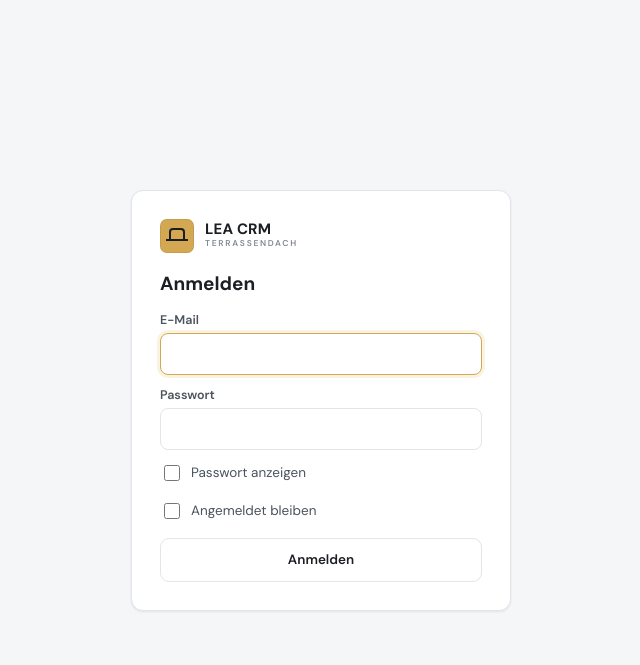
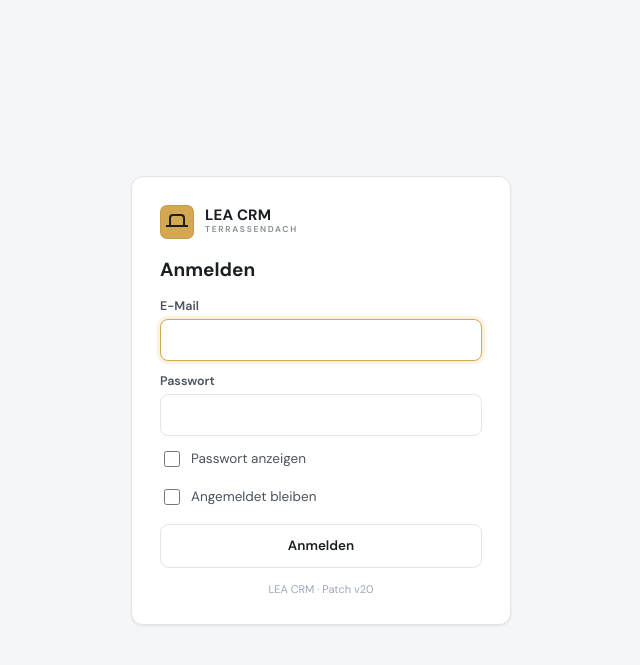
Before and after one commit to iijdii/iijdii, a Laravel app: page /login in a window 1280 px wide. Shown: the top 665 px of the page, without its empty margins (319-959 px from the left). Run offline with Laravel 12, Linux system fonts and the light colour scheme; style sheets or scripts are compiled from the project's sources.

Commit message:
feat: sichtbarer Patch-Stand + Cache-Reset in /einrichtung
Nach einem Datei-Upload war auf dem Shared Host nicht erkennbar, ob der
neue Stand wirklich läuft. Version::PATCH erscheint jetzt am Login und
unter dem Benutzer in der Sidebar; /einrichtung leert vor der Migration
alle Caches (optimize:clear — kompilierte Views/Config überleben sonst
den Upload) und nennt den laufenden Patch-Stand in der Ausgabe.

Co-Authored-By: Claude Fable 5 <noreply@anthropic.com>
Claude-Session: https://claude.ai/code/session_015uHRrEXJsvpe4aaCyHSmih

```diff
--- /dev/null
+++ b/app/Support/Version.php
@@ -0,0 +1,13 @@
+<?php
+
+namespace App\Support;
+
+/**
+ * Sichtbarer Patch-Stand der Installation (Fuß der Sidebar, Login,
+ * /einrichtung). Wird mit jedem Server-Patch hochgezählt — so ist auf
+ * einen Blick klar, welcher Stand auf dem Server wirklich läuft.
+ */
+final class Version
+{
+    public const PATCH = 'v20';
+}
--- a/resources/views/auth/login.blade.php
+++ b/resources/views/auth/login.blade.php
@@ -44,6 +44,9 @@
         </label>
 
         <button class="btn btn-primary btn-block" type="submit">Anmelden</button>
+
+        <p style="margin:14px 0 0;text-align:center;font-size:11px;color:#9aa7bb">
+            LEA CRM · Patch {{ \App\Support\Version::PATCH }}</p>
     </form>
 </main>
 </body>
--- a/resources/views/partials/sidebar.blade.php
+++ b/resources/views/partials/sidebar.blade.php
@@ -11,7 +11,7 @@
             <span class="uava">{{ mb_strtoupper(mb_substr(auth()->user()->name, 0, 1)) }}</span>
             <span class="uinfo">
                 <b>{{ auth()->user()->name }}</b>
-                <span>{{ auth()->user()->role->label() }}</span>
+                <span>{{ auth()->user()->role->label() }} · Patch {{ \App\Support\Version::PATCH }}</span>
             </span>
         </div>
     </div>
--- a/routes/web.php
+++ b/routes/web.php
@@ -16,6 +16,7 @@ use App\Http\Controllers\MaterialKatalogController;
 use App\Http\Controllers\MontageController;
 use App\Http\Controllers\ProjektController;
 use App\Http\Controllers\ProjektPositionController;
+use App\Support\Version;
 use Illuminate\Support\Facades\Artisan;
 use Illuminate\Support\Facades\Route;
 
@@ -29,7 +30,12 @@ Route::get('/einrichtung/{token}', function (string $token) {
     abort_unless($erwartet !== '' && hash_equals($erwartet, $token), 404);
 
     try {
+        // Erst alle Caches leeren (kompilierte Views/Config können nach
+        // einem Datei-Upload veraltet sein), dann migrieren.
+        Artisan::call('optimize:clear');
+        $ausgabe = Artisan::output();
         Artisan::call('migrate', ['--force' => true, '--seed' => true]);
+        $ausgabe .= Artisan::output();
     } catch (Throwable $e) {
         // Fehler lesbar machen statt nacktem 500 (Shared Hosting ohne Log-Zugriff).
         return response(
@@ -40,8 +46,9 @@ Route::get('/einrichtung/{token}', function (string $token) {
     }
 
     return response(
-        '<pre>'.e(Artisan::output()).'</pre>'
-        .'<p>Einrichtung abgeschlossen. Bitte SETUP_TOKEN jetzt aus der .env entfernen.</p>'
+        '<pre>'.e($ausgabe).'</pre>'
+        .'<p>Stand: Patch '.Version::PATCH.' · Einrichtung abgeschlossen.'
+        .' Bitte SETUP_TOKEN jetzt aus der .env entfernen.</p>'
     );
 })->name('einrichtung');
 
```
